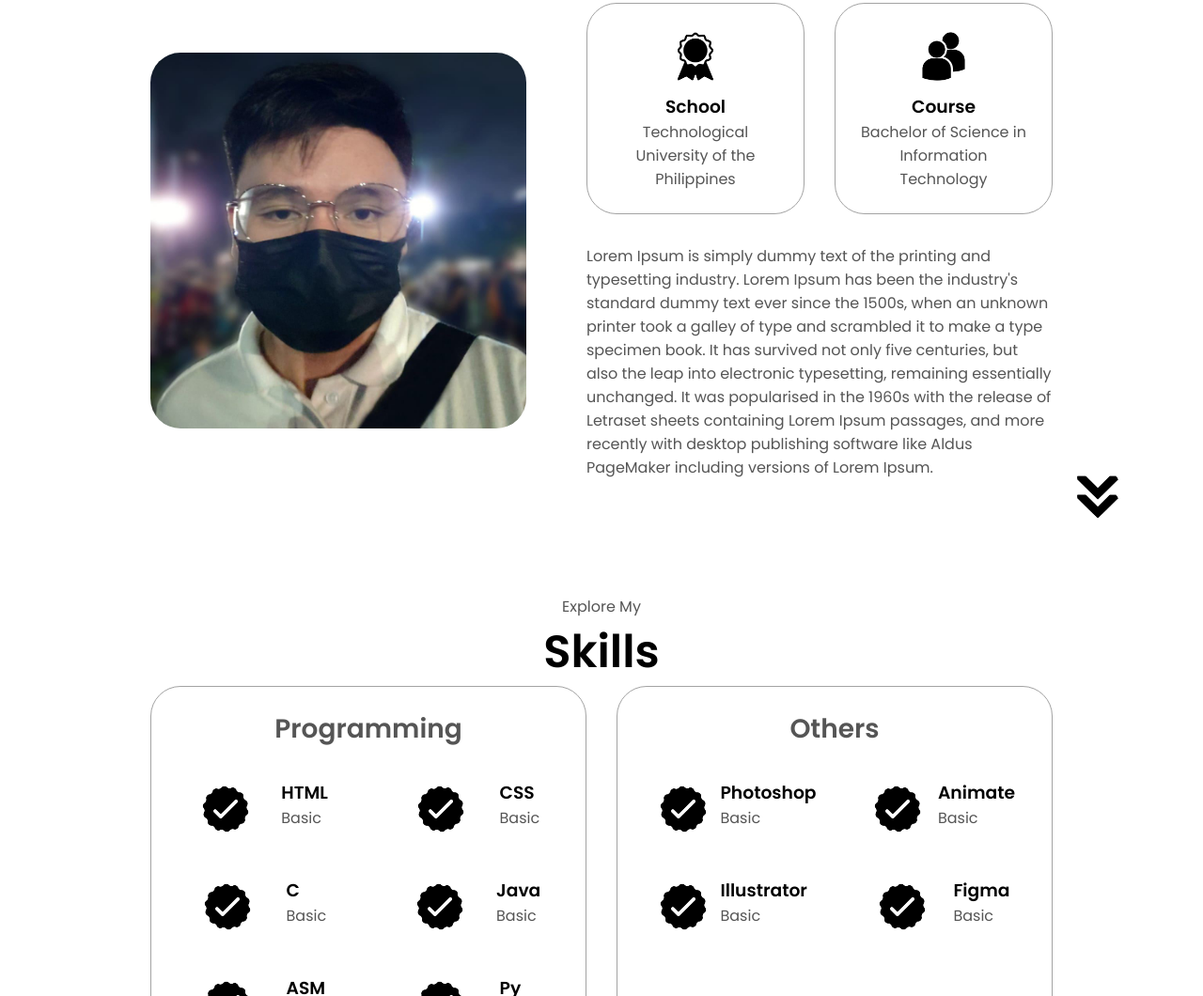
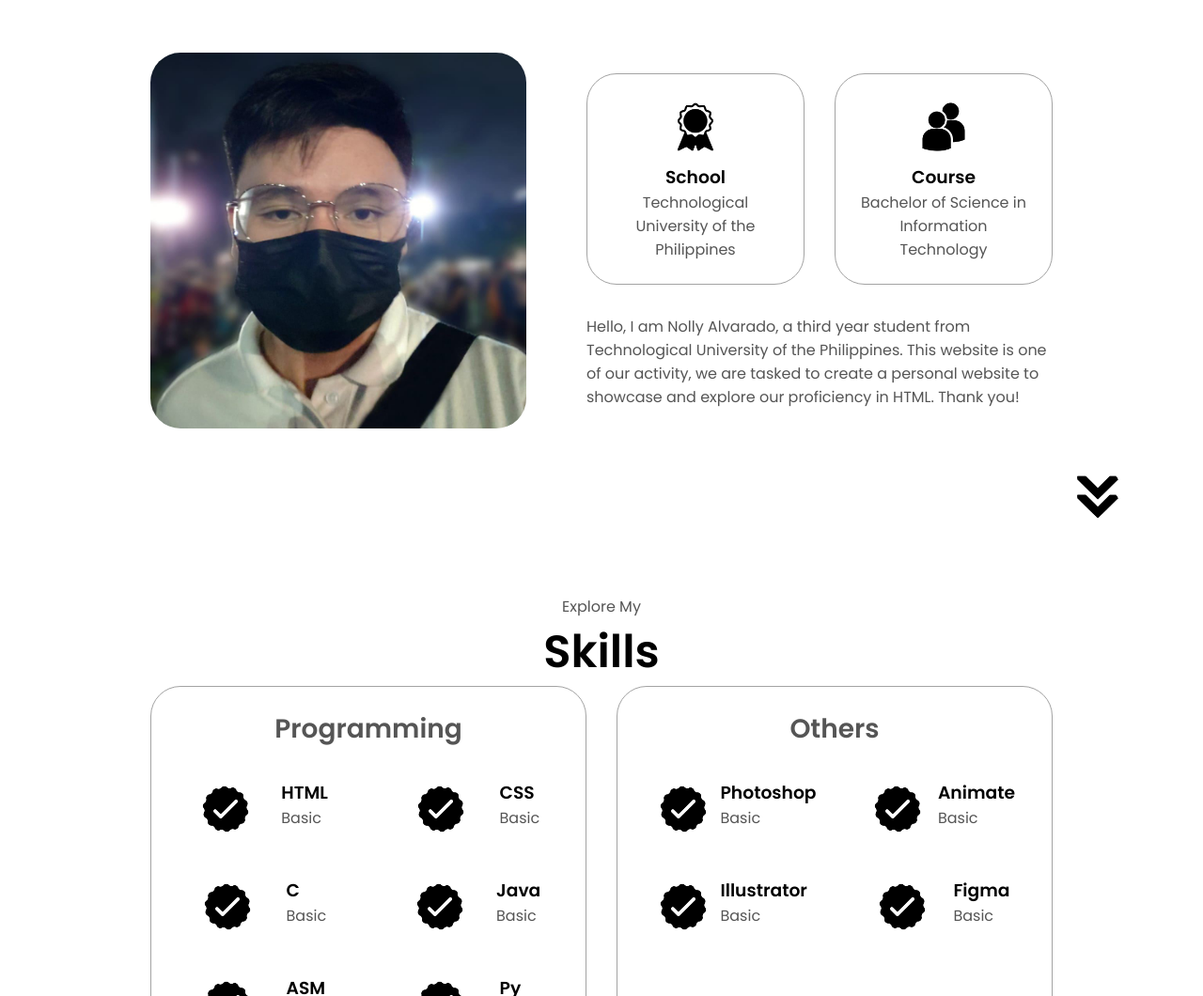
Before and after one commit to dino1210/Activity-1-My-Portfolio-Project, a plain HTML site: page index.html in a window 1280 px wide. Shown: the part 1063-2123 px from the top of the page at 94% size. Drawn offline with Linux system fonts and the light colour scheme.

Commit message:
Update index.html

```diff
--- a/index.html
+++ b/index.html
@@ -107,16 +107,7 @@
           </div>
           <div class="text-container">
             <p>
-              Lorem Ipsum is simply dummy text of the printing and typesetting
-              industry. Lorem Ipsum has been the industry's standard dummy text
-              ever since the 1500s, when an unknown printer took a galley of
-              type and scrambled it to make a type specimen book. It has
-              survived not only five centuries, but also the leap into
-              electronic typesetting, remaining essentially unchanged. It was
-              popularised in the 1960s with the release of Letraset sheets
-              containing Lorem Ipsum passages, and more recently with desktop
-              publishing software like Aldus PageMaker including versions of
-              Lorem Ipsum.
+              Hello, I am Nolly Alvarado, a third year student from Technological University of the Philippines. This website is one of our activity, we are tasked to create a personal website to showcase and explore our proficiency in HTML. Thank you!
             </p>
           </div>
         </div>
```
